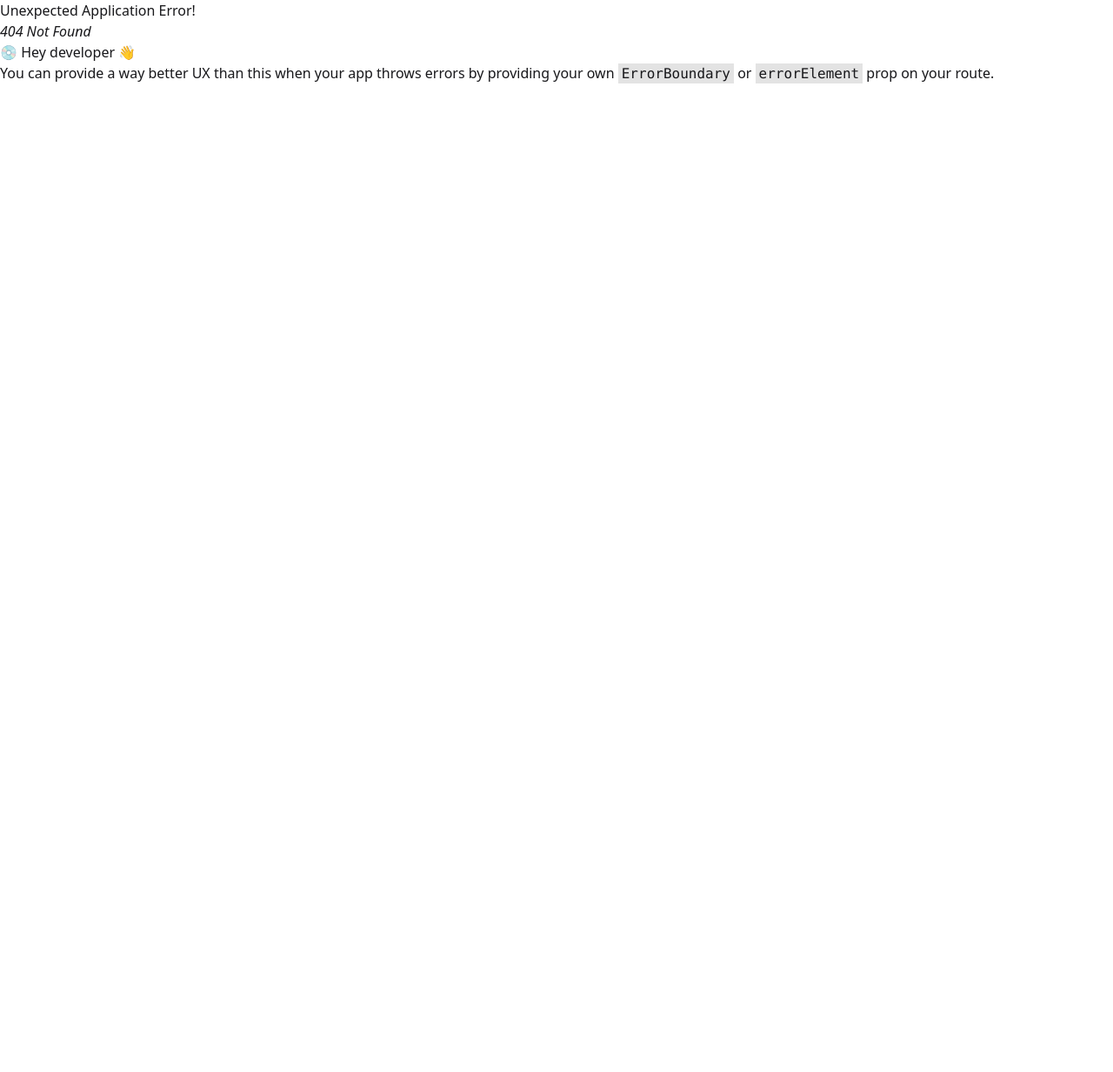
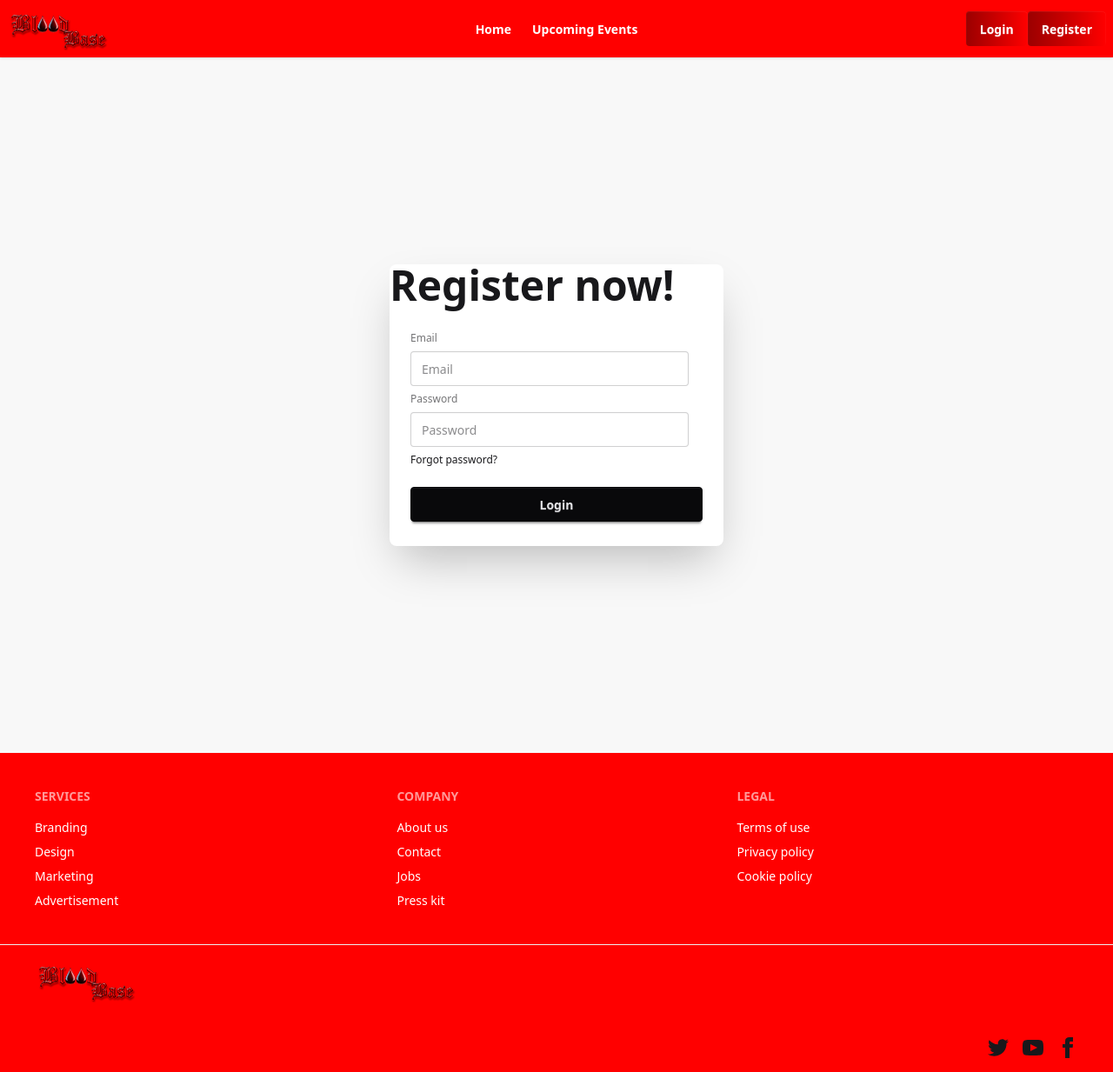
Before and after one commit to MdRehanAli/blood-base-client, a React (Vite) app: page /register in a window 1280 px wide. Before the commit this address had no page. Shown: the whole page at 87% size. Before the commit the page ends 800 px from the top, so only its background shows below. Built offline with nearby package versions, Linux system fonts and the light colour scheme.

Commit message:
Added login Page

```diff
--- a/package.json
+++ b/package.json
@@ -13,6 +13,7 @@
     "@tailwindcss/vite": "^4.1.17",
     "react": "^19.2.0",
     "react-dom": "^19.2.0",
+    "react-icons": "^5.5.0",
     "react-router": "^7.9.5",
     "tailwindcss": "^4.1.17"
   },
--- /dev/null
+++ b/src/Register/Register.jsx
@@ -0,0 +1,23 @@
+import React from 'react';
+
+const Register = () => {
+    return (
+        <div className="hero bg-base-200 min-h-screen">
+            <div className="card bg-base-100 w-full max-w-sm shrink-0 shadow-2xl">
+                <h1 className="text-5xl font-bold">Register now!</h1>
+                <div className="card-body">
+                    <fieldset className="fieldset">
+                        <label className="label">Email</label>
+                        <input type="email" className="input" placeholder="Email" />
+                        <label className="label">Password</label>
+                        <input type="password" className="input" placeholder="Password" />
+                        <div><a className="link link-hover">Forgot password?</a></div>
+                        <button className="btn btn-neutral mt-4">Login</button>
+                    </fieldset>
+                </div>
+            </div>
+        </div>
+    );
+};
+
+export default Register;
--- a/src/components/Footer/Footer.jsx
+++ b/src/components/Footer/Footer.jsx
@@ -3,7 +3,7 @@
 const Footer = () => {
     return (
         <div>
-            <footer className="footer sm:footer-horizontal bg-base-200 text-base-content p-10">
+            <footer className="footer sm:footer-horizontal bg-primary text-white p-10">
                 <nav>
                     <h6 className="footer-title">Services</h6>
                     <a className="link link-hover">Branding</a>
@@ -25,7 +25,7 @@
                     <a className="link link-hover">Cookie policy</a>
                 </nav>
             </footer>
-            <footer className="footer bg-base-200 text-base-content border-base-300 border-t px-10 py-4">
+            <footer className="footer bg-primary text-base-content border-base-300 border-t px-10 py-4">
                 <aside className="grid-flow-col items-center">
                     <img src={logo} alt="" />
                 </aside>
--- /dev/null
+++ b/src/components/Login/Login.jsx
@@ -0,0 +1,35 @@
+import React from 'react';
+import { FcGoogle } from 'react-icons/fc';
+import { Link } from 'react-router';
+
+const Login = () => {
+    return (
+        <div className="hero min-h-screen">
+            <div className="card bg-base-100 w-full max-w-sm shrink-0 shadow-2xl">
+                <h1 className="text-5xl font-bold text-center text-primary mt-2 mb-5">Login now!</h1>
+                <div className="card-body">
+                    <form>
+                        <fieldset className="fieldset">
+                            {/* email  */}
+                            <label className="label">Email</label>
+                            <input type="email" name='email' className="input" required placeholder="Email" />
+
+                            {/* password  */}
+                            <label className="label">Password</label>
+                            <input type="password" name='password' className="input" required placeholder="Password" />
+
+                            <div><a className="link link-hover">Forgot password?</a></div>
+
+                            <button className="btn btn-primary mt-4">Login</button>
+                        </fieldset>
+                    </form>
+                    <button className='btn btn-outline w-full hover:text-white hover:btn-primary'><FcGoogle className='text-2xl'></FcGoogle> Login with Google</button>
+
+                    <p className='mt-2 text-center'>New to our Website? Please <Link className='underline text-primary font-bold' to="/signup">SignUp</Link> </p>
+                </div>
+            </div>
+        </div>
+    );
+};
+
+export default Login;
--- a/src/components/Navbar/Navbar.jsx
+++ b/src/components/Navbar/Navbar.jsx
@@ -5,8 +5,8 @@
 const Navbar = () => {
 
     const links = <>
-        <NavLink to='/'><a>Home</a></NavLink>
-        <NavLink to='/upcoming-events'><a>Upcoming Events</a></NavLink>
+        <li><NavLink to='/'>Home</NavLink></li>
+        <li><NavLink to='/upcoming-events'>Upcoming Events</NavLink></li>
     </>
 
     return (
--- a/src/components/routes/router.jsx
+++ b/src/components/routes/router.jsx
@@ -2,6 +2,8 @@
 import RootLayout from "../../layouts/RootLayout";
 import Home from "../Home/Home";
 import UpcomingEvents from "../UpcomingEvents/UpcomingEvents";
+import Login from "../Login/Login";
+import Register from "../../Register/Register";
 
 const router = createBrowserRouter([
     {
@@ -16,6 +18,14 @@
                 path: '/upcoming-events',
                 Component: UpcomingEvents
             },
+            {
+                path: '/login',
+                Component: Login
+            },
+            {
+                path: '/register',
+                Component: Register
+            },
         ]
     }
 ]);
```
Also changed, not shown: 1 other file (tests, documents, lock files or other folders).
